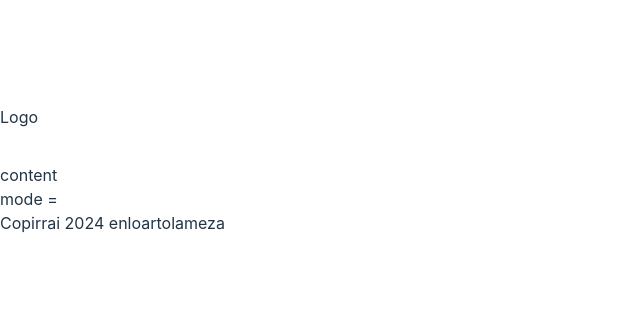
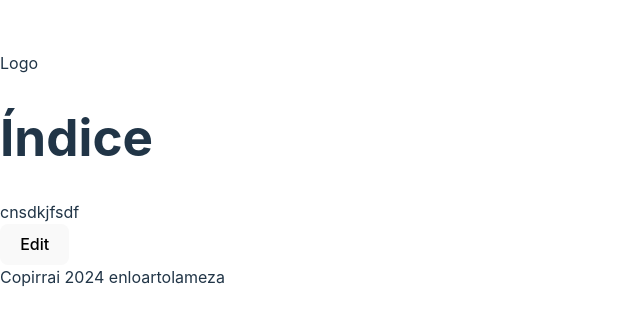
Before and after one commit to axelei/datalinks-frontend, a React (Vite) app: page / in a window 1280 px wide. Shown: the part 230-552 px from the top of the page, without its empty margins (0-640 px from the left). Built offline with nearby package versions, Linux system fonts and the light colour scheme.

Commit message:
page status et al

```diff
--- /dev/null
+++ b/src/model/PageMode.ts
@@ -0,0 +1,4 @@
+export enum PageMode {
+    read,
+    edit
+}
--- /dev/null
+++ b/src/model/PageObject.ts
@@ -0,0 +1,4 @@
+export interface PageObject {
+    title: string;
+    content: string;
+}
--- /dev/null
+++ b/src/model/PageStatus.ts
@@ -0,0 +1,7 @@
+import {PageMode} from "./PageMode.ts";
+import {PageObject} from "./PageObject.ts";
+
+export interface PageStatus {
+    mode: PageMode;
+    page: PageObject;
+}
--- a/src/pages/Page.tsx
+++ b/src/pages/Page.tsx
@@ -1,19 +1,59 @@
-import {useParams} from "react-router-dom";
+import {Params, useParams} from "react-router-dom";
+import {useState} from 'react';
+import {PageMode} from "../model/PageMode.ts";
+import {PageStatus} from "../model/PageStatus.ts";
 
 function Page() {
 
-    const params = useParams();
+    const [pageStatus, setPageStatus] = useState(getCommand(useParams()));
+
+    function getCommand(useParams: Readonly<Params>) : PageStatus {
+        const title = !useParams.title ? 'Índice' : useParams.title;
+        const mode = !useParams.mode ? PageMode.read: mapToEnum(useParams.mode);
+        return {
+            mode: mode,
+            page: {
+                title: title,
+                content: 'cnsdkjfsdf',
+            }
+        }
+    }
+
+    function mapToEnum(mode: string) {
+        switch (mode) {
+            case 'edit': return PageMode.edit;
+            default: return PageMode.read;
+        }
+    }
+
+    function toEditPage() {
+        setPageStatus({mode: PageMode.edit, page: pageStatus.page})
+    }
+
+    function savePage() {
+        setPageStatus({mode: PageMode.read, page: pageStatus.page})
+    }
+
+    function changeContent(content: string | null) {
+        pageStatus.page.content = content || '';
+        setPageStatus({mode: pageStatus.mode, page: pageStatus.page});
+    }
 
     return (
         <>
-            <h1>{params.title}</h1>
-            {params.mode !== 'edit' && (
-                <article>content</article>
-            )}
-            {params.mode === 'edit' && (
-                <textarea value={'content'}></textarea>
-            )}
-            mode = {params.mode}
+        <h1>{pageStatus.page.title}</h1>
+        {pageStatus.mode === PageMode.read && (
+            <>
+                <article>{pageStatus.page.content}</article>
+                <button onClick={toEditPage}>Edit</button>
+            </>
+        )}
+        {pageStatus.mode === PageMode.edit && (
+            <>
+                <textarea value={pageStatus.page.content} onChange={ev => changeContent(ev.target.value)}></textarea>
+                <button onClick={savePage}>Save</button>
+            </>
+        )}
         </>
     )
 }
--- a/src/router.tsx
+++ b/src/router.tsx
@@ -7,9 +7,8 @@ const router = createBrowserRouter([
         element: <Page />,
         children: [
             {
-                path: "/Page/:title/:mode?",
+                path: "/Page/:title",
                 element: <Page />,
-
             }
         ]
     },
```
Also changed, not shown: src/components/layout/Layout.tsx (deleted).
